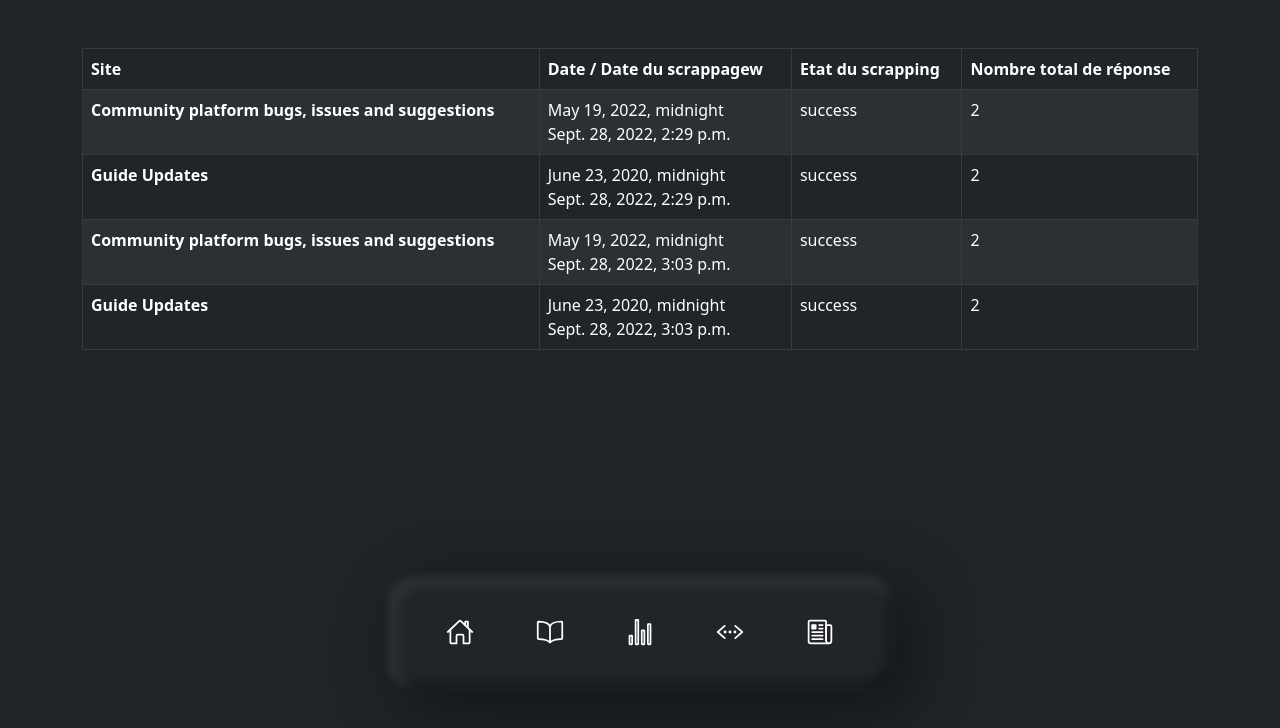
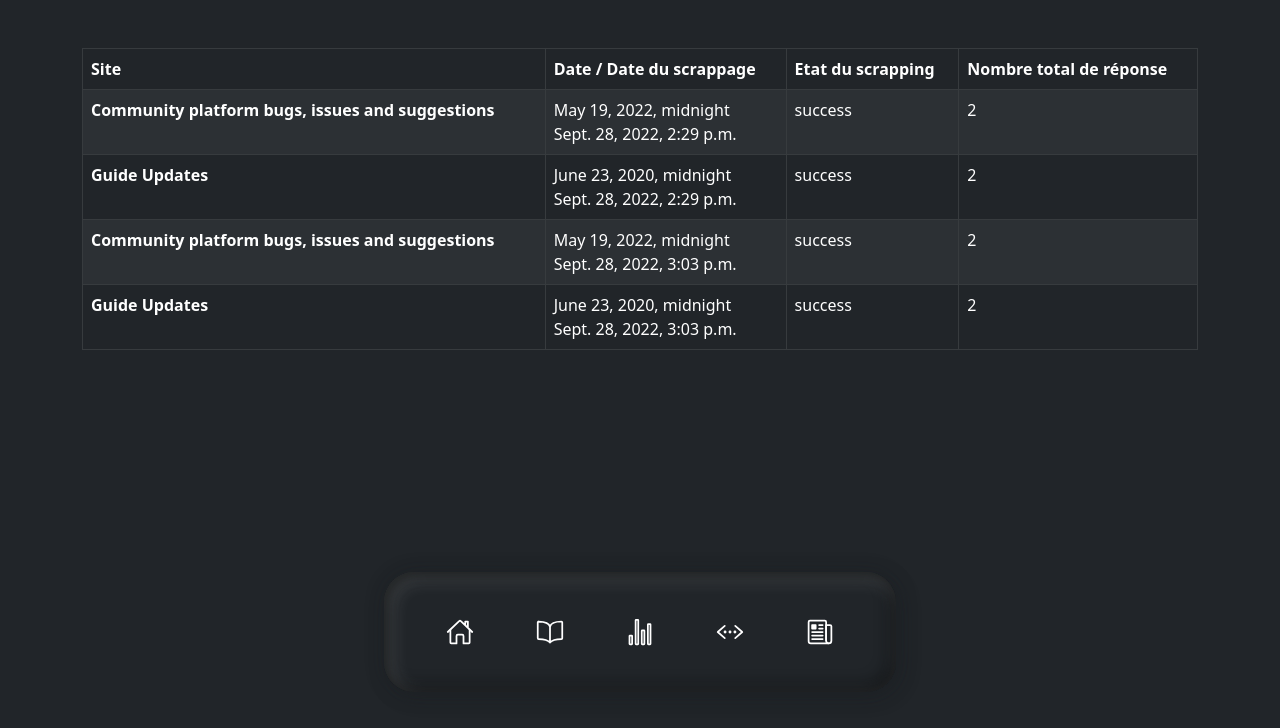
Before and after one commit to Lucas-dev-974/Django-scraaping-site, a Django app: page /private/history in a window 1280 px wide. Shown: the part 72-800 px from the top of the page. Run offline with Django 4.2, Linux system fonts and the light colour scheme; a user stored in the database is signed in; data comes from the database, SQL or seed files in the repository; parts of the project's set-up code (start-up, migrations or seed data) failed here and were passed over.

Commit message:
code review

```diff
--- a/Site/templates/template-parts/history.html
+++ b/Site/templates/template-parts/history.html
@@ -7,7 +7,7 @@
             <thead class="thead-light">
                 <tr>
                     <th scope="col">Site</th>
-                    <th scope="col">Date / Date du scrappagew</th>
+                    <th scope="col">Date / Date du scrappage</th>
                     <th scope="col">Etat du scrapping</th>
                     <th scope="col">Nombre total de réponse</th>
                 </tr>
--- a/static/css/NavMenu.css
+++ b/static/css/NavMenu.css
@@ -1,17 +1,17 @@
 .navigation
 {
-    background-color: #212529;
+    background-color: rgb(33, 37, 41);
     position: absolute;
     bottom: 20px;
     padding: 1%;
     margin-left: 30vw;
     width: 40vw;
     height: 120px;
-    box-shadow: 25px 25px 75px rgba(0,0,0,0.25),
-                10px 10px 70px rgba(0,0,0,0.25),
-                inset 5px 5px 10px rgba(0,0,0,0.5),
+    box-shadow: 5px 5px 20px rgba(25, 28, 32, 0.25),
+                1px 1px 20px rgba(25, 28, 32,0.25),
+                inset 5px 5px 10px rgba(10, 11, 12,0.5),
                 inset 5px 5px 20px rgba(255,255,255,0.2),
-                inset -5px -5px 15px rgba(0,0,0,0.75);
+                inset -5px -5px 15px rgba(10, 11, 12,0.75);
     border-radius: 30px;
     display: flex;
     justify-content: center;
```
